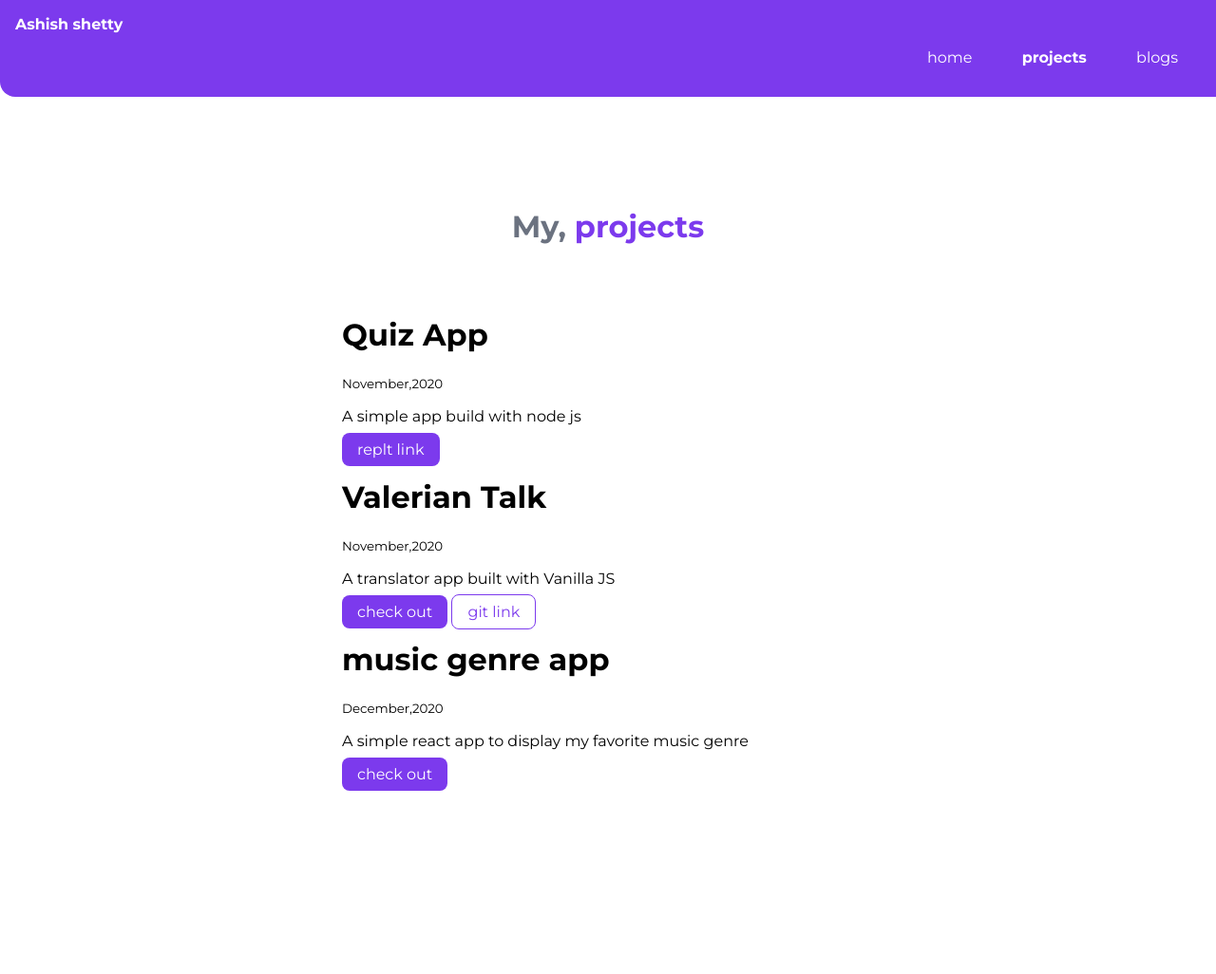
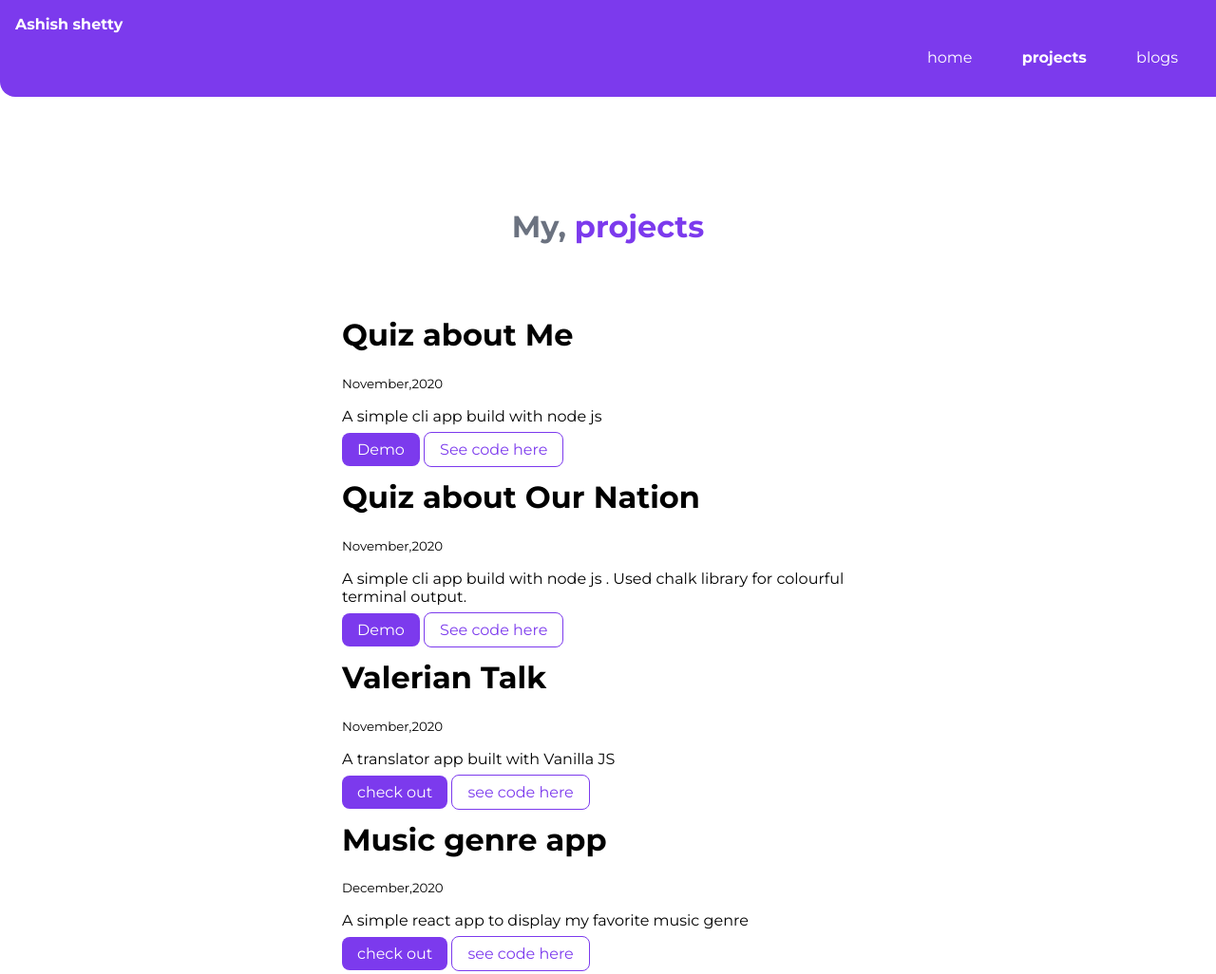
Before and after one commit to Ashish-j-shetty/html-css-component-Library, a plain HTML site: page projects.html in a window 1280 px wide. Shown: the whole page at 95% size. Before the commit the page ends 841 px from the top, so only its background shows below. Drawn offline with Linux system fonts and the light colour scheme.

Commit message:
Feat:Blog section update

```diff
--- a/projects.html
+++ b/projects.html
@@ -28,20 +28,44 @@
       </h1>
     </header>
 
-    <ul reversed class="list-non-bullet">
+    <ol reversed class="list-non-bullet">
       <li>
         <div class="container container-center">
-          <h1>Quiz App</h1>
+          <h1>Quiz about Me</h1>
           <small>November,2020</small>
 
-          <p>A simple app build with node js</p>
+          <p>A simple cli app build with node js</p>
           <a
             class="link link-primary"
-            href="https://repl.it/@AJshetty/Quiz#index.js"
-            >replt link</a
+            href="https://repl.it/@AJshetty/QuizAboutMe?embed=1&output=1"
+            >Demo</a
           >
+          <a
+          class="link link-secondary"
+          href="https://github.com/Ashish-j-shetty/QuizAboutMe"
+          >See code here</a
+        >
         </div>
       </li>
+      <li>
+        <div class="container container-center">
+          <h1>Quiz about Our Nation</h1>
+          <small>November,2020</small>
+
+          <p>A simple cli app build with node js . Used chalk library for colourful terminal output.</p>
+          <a
+            class="link link-primary"
+            href="https://repl.it/@AJshetty/Quiz-about-India?embed=1&ouput=1"
+            >Demo</a
+          >
+          <a
+          class="link link-secondary"
+          href="https://github.com/Ashish-j-shetty/Quiz-about-India"
+          >See code here</a
+        >
+        </div>
+      </li>
+
       <li>
         <div class="container container-center">
           <h1>Valerian Talk</h1>
@@ -56,25 +80,30 @@
           <a
             class="link link-secondary"
             href="https://github.com/Ashish-j-shetty/banana-speak"
-            >git link</a
+            > see code here</a
           >
         </div>
       </li>
       <li>
         <div class="container container-center">
-          <h1>music genre app</h1>
+          <h1>Music genre app</h1>
           <small>December,2020</small>
 
           <p>A simple react app to display my favorite  music genre</p>
           <a
             class="link link-primary"
             href="https://kgfyq.csb.app/""
-            >check out</a
+            >check out</a>
+
+            <a
+            class="link link-secondary"
+            href="https://codesandbox.io/s/kgfyq"
+            > see code here</a
           >
 
 
         </div>
       </li>
-    </ul>
+    </ol>
   </body>
 </html>
--- a/styles.css
+++ b/styles.css
@@ -110,6 +110,7 @@ hr {
 }
 .section h1 {
   text-align: center;
+  font-size: 1.5rem;
 }
 
 .ow {
```
Also changed, not shown: blogs.html (+25 -1 lines).
